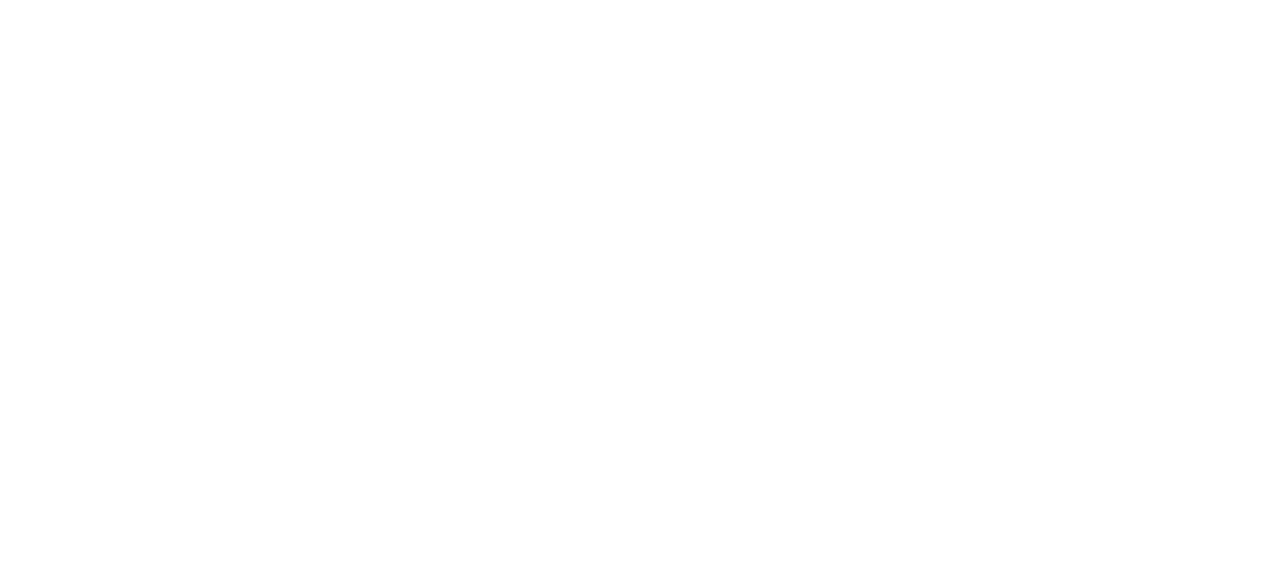
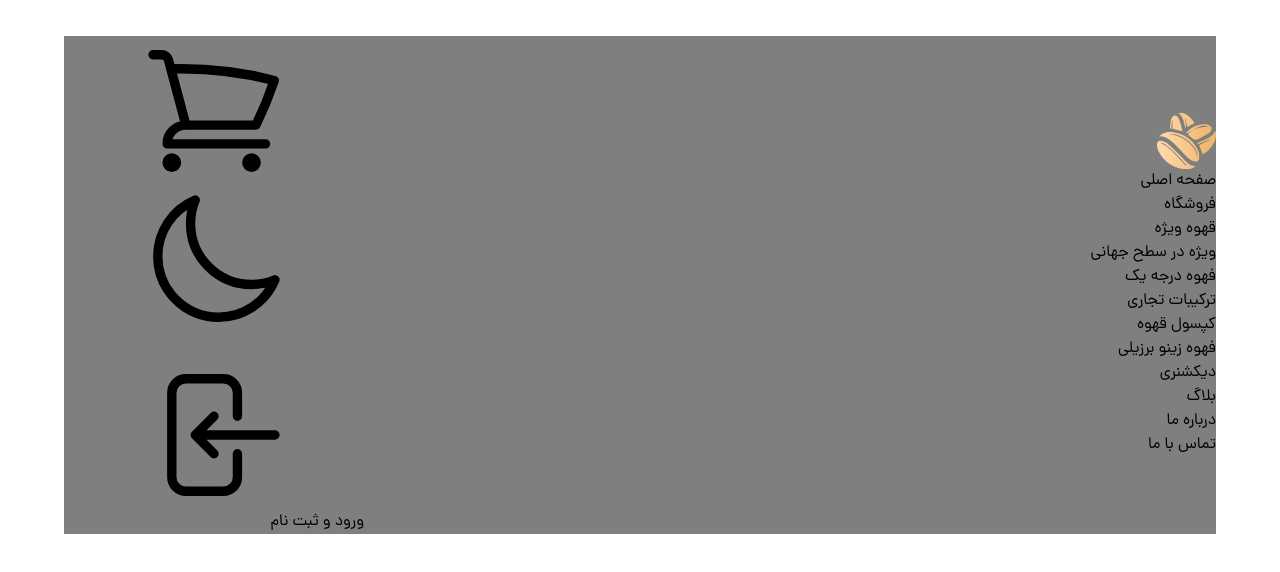
Before and after one commit to Matin-Hosseini/tailwind-coffee-shop, a website: page public/index.html in a window 1280 px wide. Drawn offline with Linux system fonts and the light colour scheme.

Commit message:
logos added and primary header styles created

```diff
--- a/public/index.html
+++ b/public/index.html
@@ -5,6 +5,106 @@
     <meta name="viewport" content="width=device-width, initial-scale=1.0" />
     <title>Coffee shop</title>
     <link rel="stylesheet" href="styles/app.css" />
+    <link rel="icon" href="images/fav-icon.png" type="image/png" />
   </head>
-  <body class="font-Dana"></body>
+  <body class="font-Dana">
+    <!--all app icons-->
+    <!--prettier-ignore-->
+    <svg class="hidden">
+      <symbol id="shopping-cart" xmlns="http://www.w3.org/2000/svg" fill="none" viewBox="0 0 24 24" stroke-width="1.5" stroke="currentColor">
+        <path stroke-linecap="round" stroke-linejoin="round" d="M2.25 3h1.386c.51 0 .955.343 1.087.835l.383 1.437M7.5 14.25a3 3 0 00-3 3h15.75m-12.75-3h11.218c1.121-2.3 2.1-4.684 2.924-7.138a60.114 60.114 0 00-16.536-1.84M7.5 14.25L5.106 5.272M6 20.25a.75.75 0 11-1.5 0 .75.75 0 011.5 0zm12.75 0a.75.75 0 11-1.5 0 .75.75 0 011.5 0z" />
+      </symbol>
+      <symbol id="moon" xmlns="http://www.w3.org/2000/svg" fill="none" viewBox="0 0 24 24" stroke-width="1.5" stroke="currentColor" >
+        <path stroke-linecap="round" stroke-linejoin="round" d="M21.752 15.002A9.718 9.718 0 0118 15.75c-5.385 0-9.75-4.365-9.75-9.75 0-1.33.266-2.597.748-3.752A9.753 9.753 0 003 11.25C3 16.635 7.365 21 12.75 21a9.753 9.753 0 009.002-5.998z" />
+      </symbol>
+      <symbol id="sun" xmlns="http://www.w3.org/2000/svg" fill="none" viewBox="0 0 24 24" stroke-width="1.5" stroke="currentColor" >
+        <path stroke-linecap="round" stroke-linejoin="round" d="M12 3v2.25m6.364.386l-1.591 1.591M21 12h-2.25m-.386 6.364l-1.591-1.591M12 18.75V21m-4.773-4.227l-1.591 1.591M5.25 12H3m4.227-4.773L5.636 5.636M15.75 12a3.75 3.75 0 11-7.5 0 3.75 3.75 0 017.5 0z" />
+      </symbol>
+      <symbol id="arrow-left-on-rectangle" xmlns="http://www.w3.org/2000/svg" fill="none" viewBox="0 0 24 24" stroke-width="1.5" stroke="currentColor">
+        <path stroke-linecap="round" stroke-linejoin="round" d="M15.75 9V5.25A2.25 2.25 0 0013.5 3h-6a2.25 2.25 0 00-2.25 2.25v13.5A2.25 2.25 0 007.5 21h6a2.25 2.25 0 002.25-2.25V15M12 9l-3 3m0 0l3 3m-3-3h12.75" />
+      </symbol>
+
+
+
+    </svg>
+
+    <header class="w-[90%] fixed top-9 right-0 left-0 mx-auto bg-[#00000080]">
+      <div class="flex justify-between items-center">
+        <!--header right (logo and nav menu)-->
+        <nav>
+          <div>
+            <img src="images/app-logo.png" alt="Golden Coffee" />
+          </div>
+          <ul>
+            <li>
+              <a href="#">صفحه اصلی</a>
+            </li>
+            <!--has sub menu-->
+            <li>
+              <a href="#">فروشگاه</a>
+              <!--sub menu-->
+              <ul>
+                <li>
+                  <a href="#">قهوه ویژه</a>
+                </li>
+                <li>
+                  <a href="#">ویژه در سطح جهانی</a>
+                </li>
+                <li>
+                  <a href="#">فهوه درجه یک</a>
+                </li>
+                <li>
+                  <a href="#">ترکیبات تجاری</a>
+                </li>
+                <li>
+                  <a href="#">کپسول قهوه</a>
+                </li>
+                <li>
+                  <a href="#">فهوه زینو برزیلی</a>
+                </li>
+              </ul>
+            </li>
+            <li>
+              <a href="#">دیکشنری</a>
+            </li>
+            <li>
+              <a href="#">بلاگ</a>
+            </li>
+            <li>
+              <a href="#">درباره ما</a>
+            </li>
+            <li>
+              <a href="#">تماس با ما</a>
+            </li>
+          </ul>
+        </nav>
+        <!--header left(cart, theme toggle & login link)-->
+        <div>
+          <!--cart & theme switch btn-->
+          <div>
+            <!--cart-->
+            <div>
+              <svg>
+                <use xlink:href="#shopping-cart"></use>
+              </svg>
+              <svg>
+                <use xlink:href="#moon"></use>
+              </svg>
+            </div>
+
+            <!--theme switch btn-->
+            <button></button>
+          </div>
+
+          <!--login link-->
+          <a href="#">
+            <svg class="fill-zinc-700">
+              <use xlink:href="#arrow-left-on-rectangle"></use>
+            </svg>
+            <span>ورود و ثبت نام</span>
+          </a>
+        </div>
+      </div>
+    </header>
+  </body>
 </html>
```
Also changed, not shown: public/images/app-logo.png (added), public/images/fav-icon.png (added), public/images/svgs/app-logo-type.svg (added), public/images/svgs/app-logo.svg (added), public/styles/app.css.
